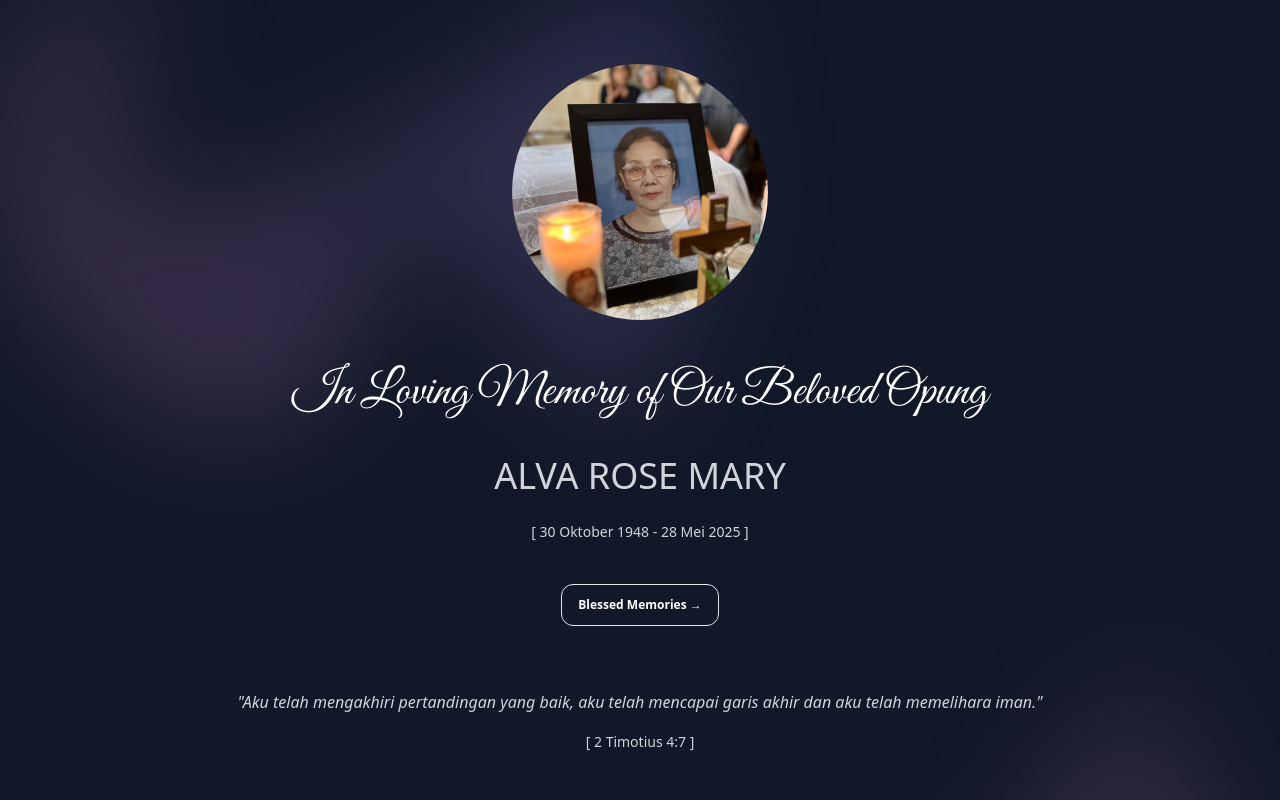
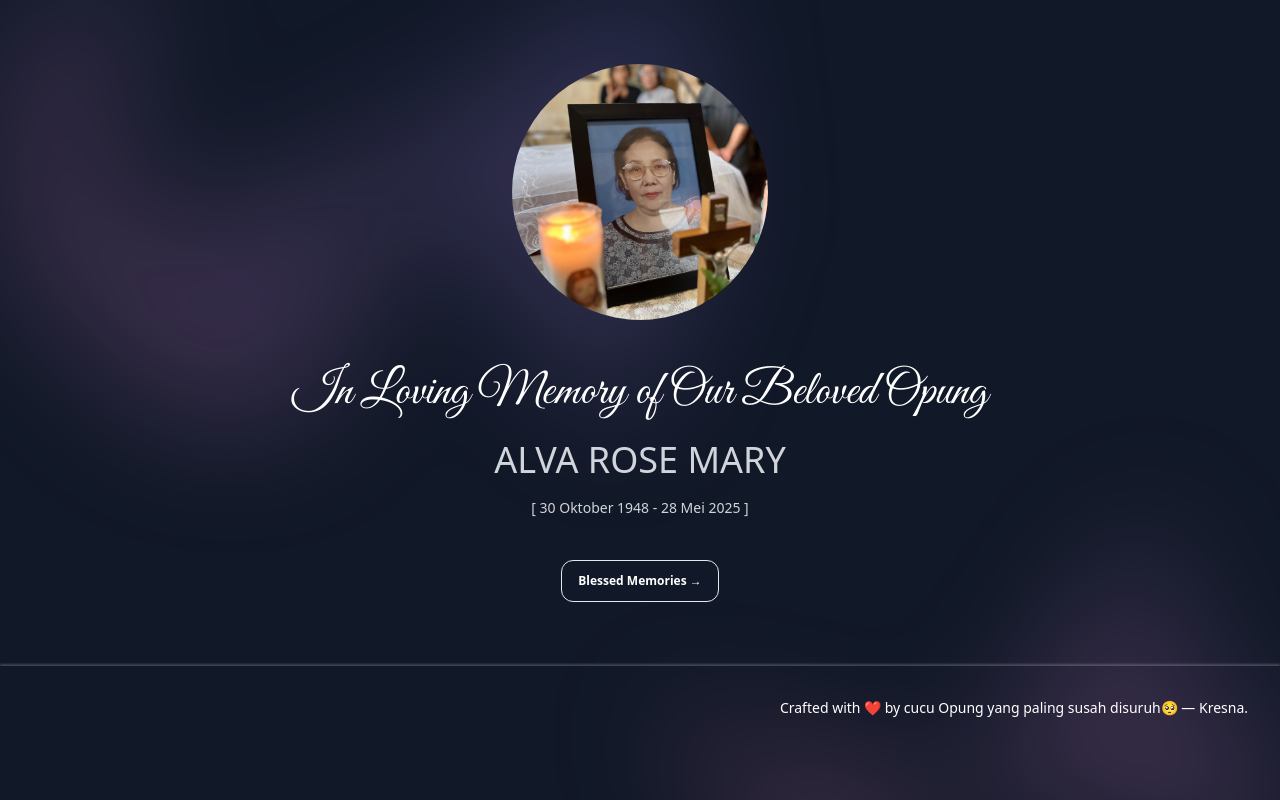
Before and after one commit to kresnawijayaa/with-love-opung, a React (Vite) app: page / in a window 1280 px wide. Built offline with nearby package versions, Linux system fonts and the light colour scheme.

Commit message:
rev ayat alkitab

```diff
--- a/src/pages/Template1.jsx
+++ b/src/pages/Template1.jsx
@@ -114,10 +114,10 @@ const Home = () => {
               >
                 In Loving Memory of Our Beloved Opung
               </h1>
-              <p className='mt-10 sm:text-4xl text-2xl leading-6 text-gray-300'>
+              <p className='mt-10 sm:mt-6 sm:text-4xl text-2xl leading-6 text-gray-300'>
                 ALVA ROSE MARY
               </p>
-              <p className='mt-2 sm:mt-6 text-sm leading-6 text-gray-300'>
+              <p className='mt-2 sm:mt-4 text-sm leading-6 text-gray-300'>
                 [ 30 Oktober 1948 - 28 Mei 2025 ]
               </p>
               {!invitationOpen ? (
@@ -143,7 +143,6 @@ const Home = () => {
                         ].map((src, idx) => (
                           <li key={idx}>
                             <a
-                              href='#'
                               className='group block overflow-hidden'
                             >
                               <img
@@ -165,7 +164,6 @@ const Home = () => {
                         ].map((src, idx) => (
                           <li key={idx}>
                             <a
-                              href='#'
                               className='group block overflow-hidden'
                             >
                               <img
@@ -187,7 +185,6 @@ const Home = () => {
                         ].map((src, idx) => (
                           <li key={idx}>
                             <a
-                              href='#'
                               className='group block overflow-hidden'
                             >
                               <img
@@ -209,7 +206,6 @@ const Home = () => {
                         ].map((src, idx) => (
                           <li key={idx}>
                             <a
-                              href='#'
                               className='group block overflow-hidden'
                             >
                               <img
@@ -232,16 +228,16 @@ const Home = () => {
                   >
                     View Full Gallery <span aria-hidden='true'>→</span>
                   </a>
+
+                  <p className='italic mt-16 text-md leading-6 text-gray-300'>
+                    "Aku telah mengakhiri pertandingan yang baik, aku telah
+                    mencapai garis akhir dan aku telah memelihara iman."
+                  </p>
+                  <p className='mt-4 text-sm leading-6 text-gray-300'>
+                    [ 2 Timotius 4:7 ]
+                  </p>
                 </div>
               )}
-
-              <p className='italic mt-16 text-md leading-6 text-gray-300'>
-                "Aku telah mengakhiri pertandingan yang baik, aku telah mencapai
-                garis akhir dan aku telah memelihara iman."
-              </p>
-              <p className='mt-4 text-sm leading-6 text-gray-300'>
-                [ 2 Timotius 4:7 ]
-              </p>
             </div>
           </div>
 
```
